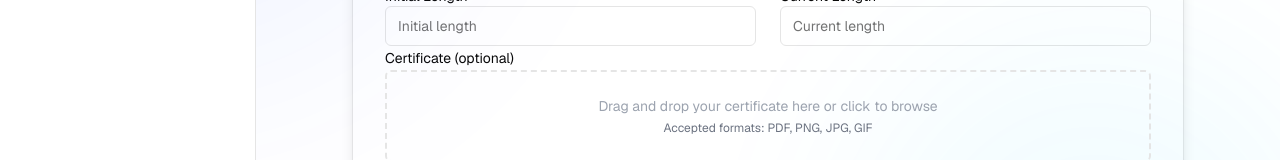
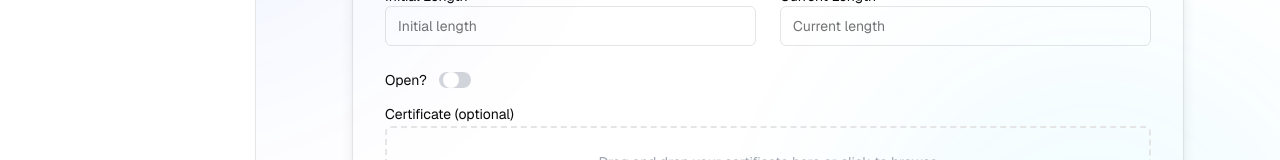
Before and after one commit to rizwithnorizz/cables-on-ground, a Next.js app: page /new_drum in a window 1280 px wide. Shown: the part 355-515 px from the top of the page. Built offline with nearby package versions, Linux system fonts and the light colour scheme; no server answers; the database is empty.

Commit message:
Fix UI + Drum Open

```diff
--- a/components/dashboard-components/ActivityItem.tsx
+++ b/components/dashboard-components/ActivityItem.tsx
@@ -16,17 +16,9 @@ export function ActivityItem({
   return (
     <div className="flex items-center justify-between py-2 border-b dark:border-[#0047FF]/20 border-gray-200 last:border-0">
       <div className="flex items-center gap-3">
-        <div
-          className={`w-8 h-8 rounded-full flex items-center justify-center ${
-            type === "cut" ? "bg-red-500/20" : "bg-emerald-500/20"
-          }`}
-        >
-          <span className="text-sm">{type === "cut" ? "✂️" : "📌"}</span>
-        </div>
         <div>
           <p className="text-sm font-medium dark:text-white">
-            {drumId}
-            {refNo && ` — ${refNo}`}
+            {refNo}
           </p>
           <p className="text-xs text-gray-500">
             {new Date(date).toLocaleDateString()} ·{" "}
--- a/components/dashboard-components/StatsGrid.tsx
+++ b/components/dashboard-components/StatsGrid.tsx
@@ -25,7 +25,6 @@ export function StatsGrid({ stats }: StatsGridProps) {
               <p className="text-3xl font-bold text-gray-900 dark:text-white mt-2">{stat.value}</p>
               <p className="text-xs text-gray-500 dark:text-gray-500 mt-1">{stat.subtext}</p>
             </div>
-            <div className="text-2xl">{stat.emoji}</div>
           </div>
         </div>
       ))}
--- a/components/new-drum-form.tsx
+++ b/components/new-drum-form.tsx
@@ -37,6 +37,7 @@ export default function NewDrumForm() {
   const [currLength, setCurrLength] = useState("");
   const [initialLength, setInitialLength] = useState("");
   const [certificateFile, setCertificateFile] = useState<File | null>(null);
+  const [opened, setOpened] = useState(false);
 
   useEffect(() => {
     let isMounted = true;
@@ -161,6 +162,7 @@ export default function NewDrumForm() {
         curr_length: currentLengthNumber,
         initial_length: initialLengthNumber,
         testcertificate: certificateUrl,
+        open: opened,
       },
     ]);
 
@@ -278,6 +280,23 @@ export default function NewDrumForm() {
             />
           </label>
 
+          { /** create a switch here to update if the drum is open */}
+          <label className="flex items-center space-x-3 text-sm dark:text-gray-300 mb-3">
+            <span>Open?</span>
+            <button
+              type="button"
+              onClick={() => setOpened(!opened)}
+              className={`relative inline-flex h-4 w-8 items-center rounded-full transition-colors focus-visible:outline-none focus-visible:ring-2 focus-visible:ring-ring focus-visible:ring-offset-2 dark:focus-visible:ring-offset-[#111827] ${
+                opened ? "bg-blue-500" : "bg-gray-300 dark:bg-gray-600"
+              }`}
+            >
+              <span
+                className={`inline-block h-4 w-4 transform rounded-full bg-white transition-transform ${
+                  opened ? "translate-x-4" : "translate-x-1"
+                }`}
+              />
+            </button>
+          </label>
         </div>
 
         <CertificateDragDrop
```
